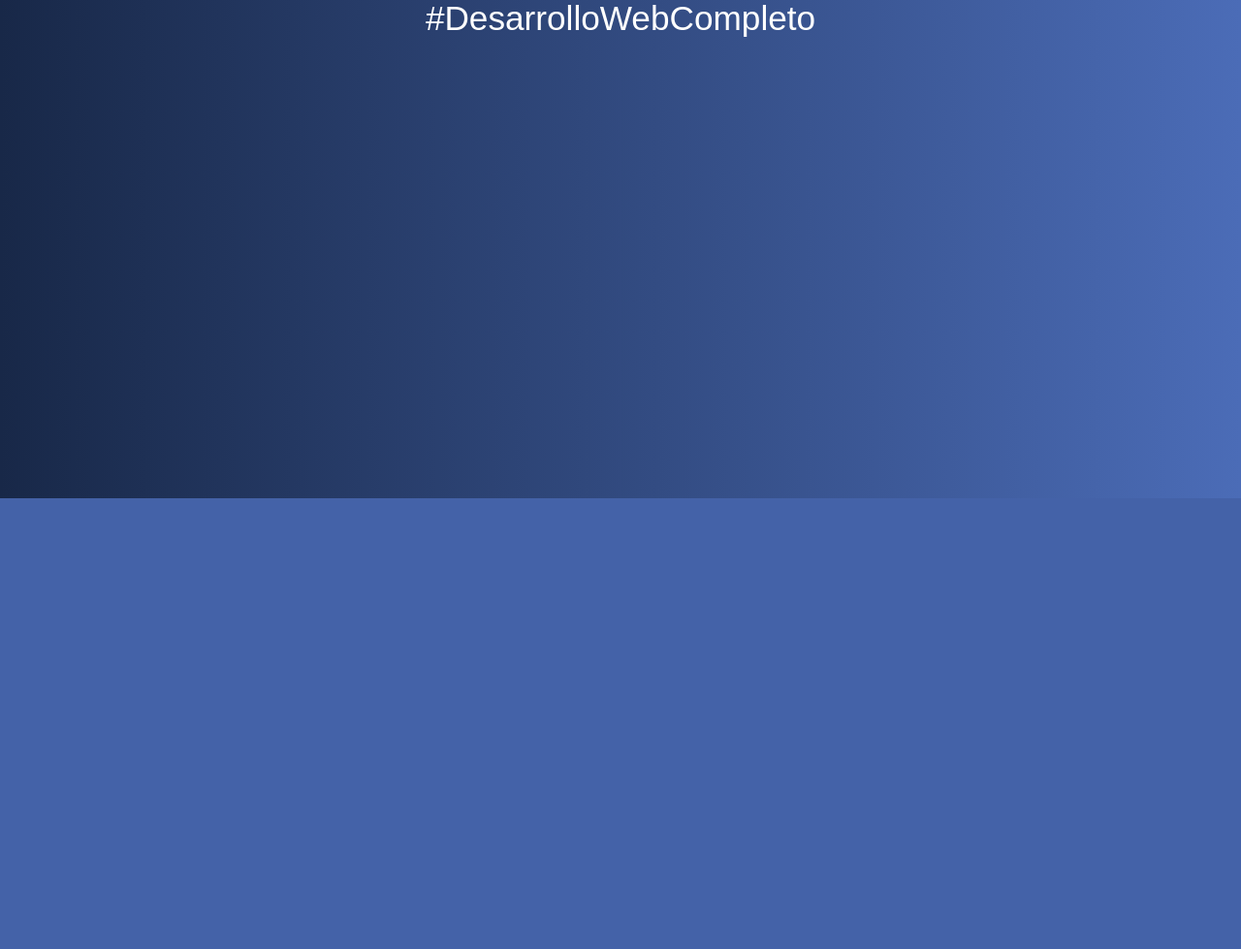
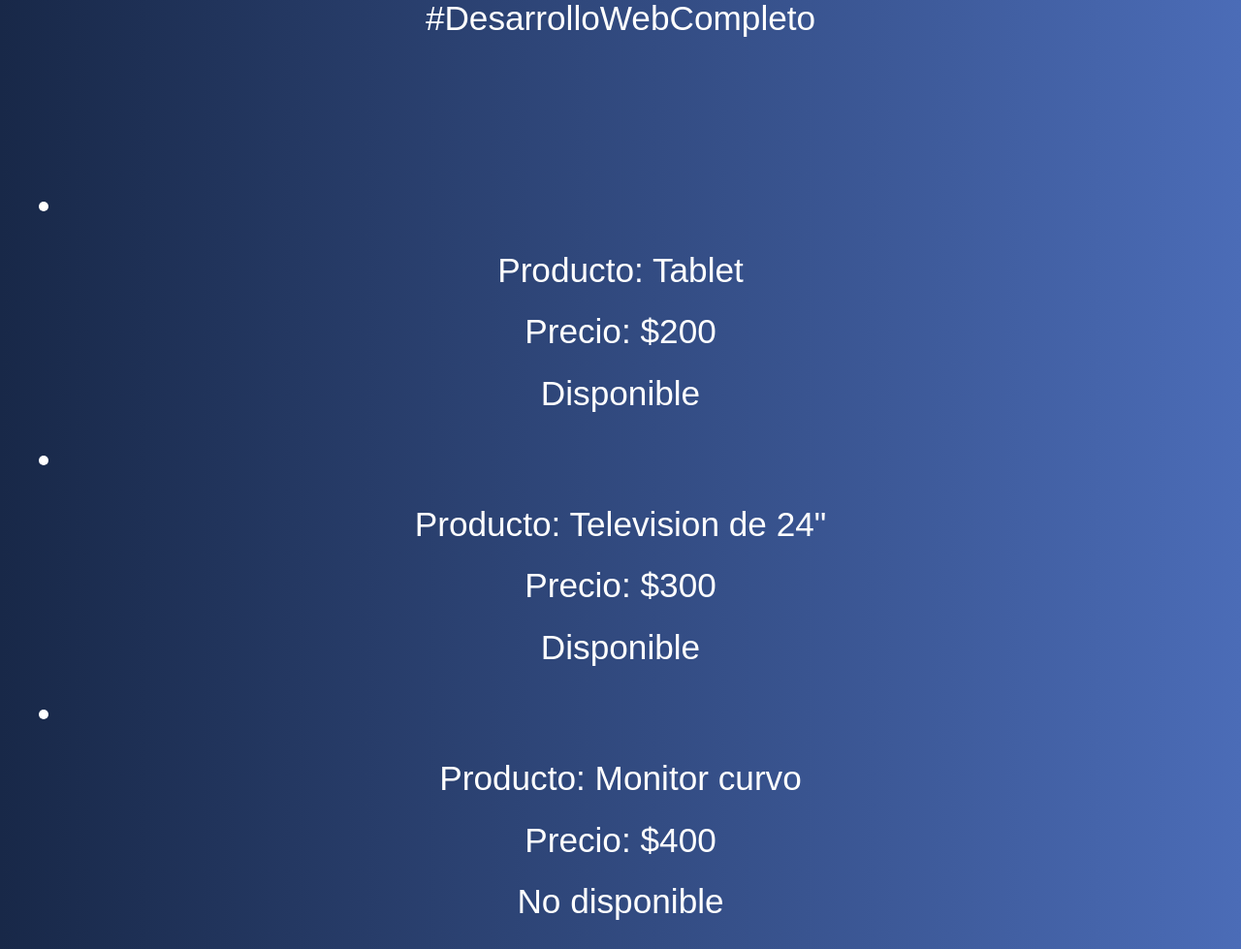
Before and after one commit to VicenteRossiRepository/IntroduccionPHP, a PHP site: page /14-foreach.php in a window 1280 px wide. Shown: the part 286-1265 px from the top of the page at 97% size. Before the commit the page ends 800 px from the top, so only its background shows below. Run offline with PHP 8.4, Linux system fonts and the light colour scheme.

Commit message:
Edicion del archivo 14-foreach.php del uso de cliclos foreach en arreglos iterados de forma realista

```diff
--- a/14-foreach.php
+++ b/14-foreach.php
@@ -1,5 +1,35 @@
 <?php include 'includes/header.php';
 
+$productos = [
+    ['nombre' => 'Tablet',
+    'precio' => 200,
+    'disponible' => true],
+    ['nombre' => 'Television de 24"',
+    'precio' => 300,
+    'disponible' => true],
+    ['nombre' => 'Monitor curvo',
+    'precio' => 400,
+    'disponible' => false]
+
+];
 
 
+foreach ($productos as $producto){ ?>
+    <li>
+        <p>Producto: <?php echo $producto['nombre'];?></p>
+        <p>Precio: <?php echo "$".$producto['precio'];?></p>
+        <p><?php echo ($producto['disponible']) ? 'Disponible': 'No disponible';?></p>
+        <!-- <?php
+            if($producto['disponible']){
+                echo "<p>Disponible</p>";
+            } else{
+                echo "<p>No disponible</p>";
+            }
+        ?> -->
+    </li>
+<?php
+// echo "<pre>";
+// var_dump($producto);
+// echo "</pre>";
+}
 include 'includes/footer.php';
```
